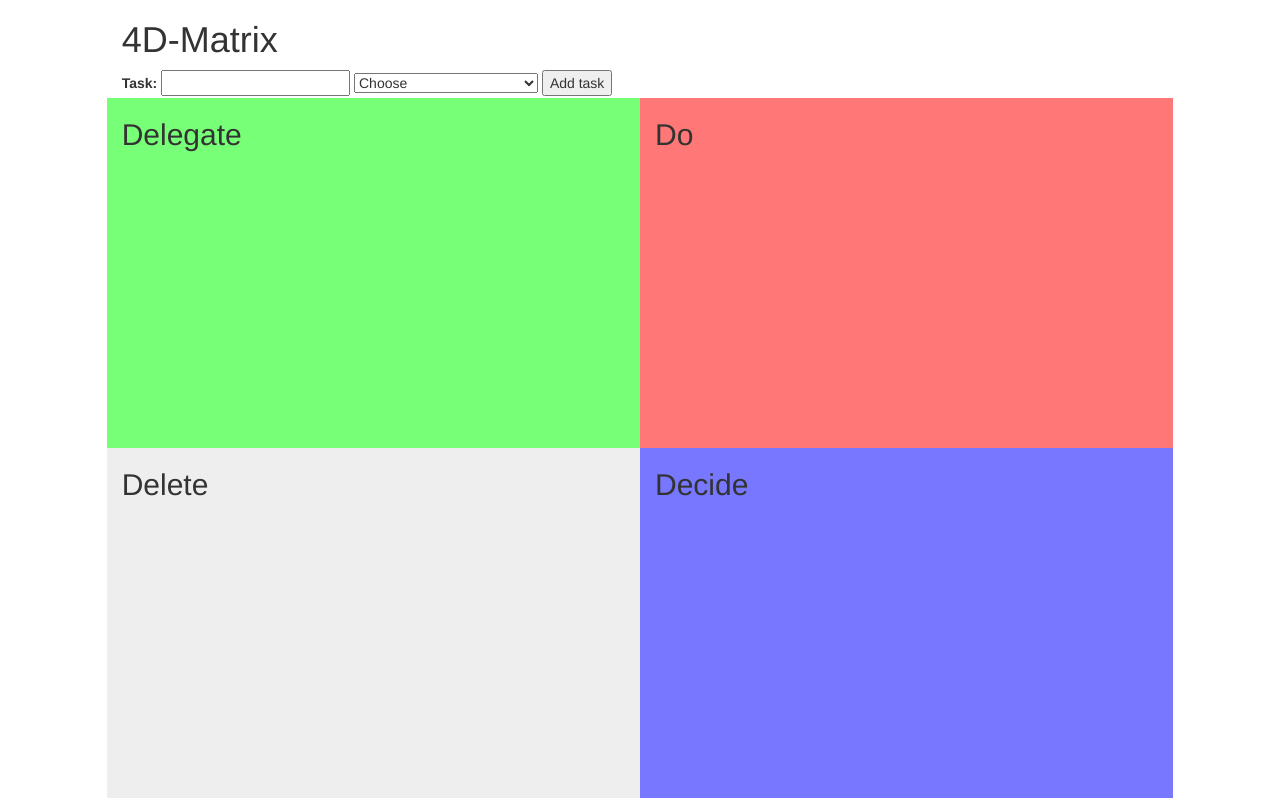
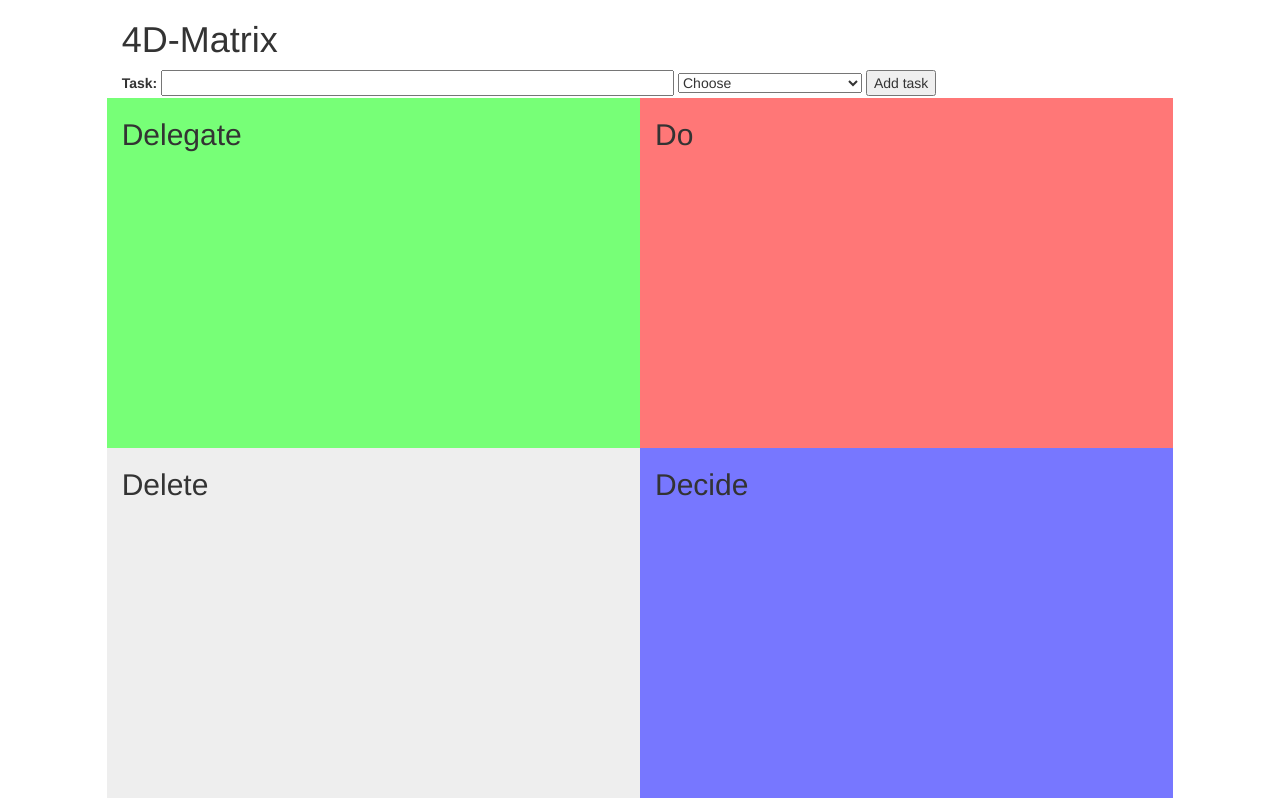
Before and after one commit to faridmes/4d-matrix, a website: page index.html in a window 1280 px wide. Drawn offline with nearby package versions, Linux system fonts and the light colour scheme.

Commit message:
Extend input field

```diff
--- a/index.html
+++ b/index.html
@@ -30,7 +30,7 @@
                         <div class="col-md-12 task-form">
                             <form>
                                 <label>Task: </label>
-                                <input type="text" name="task" ng-model="matrix.newTask"/>
+                                <input type="text" name="task" size="60" ng-model="matrix.newTask"/>
                                 <select ng-model="matrix.category">
                                     <option value="">Choose</option>
                                     <option value="do">Urgent - Important</option>
```
